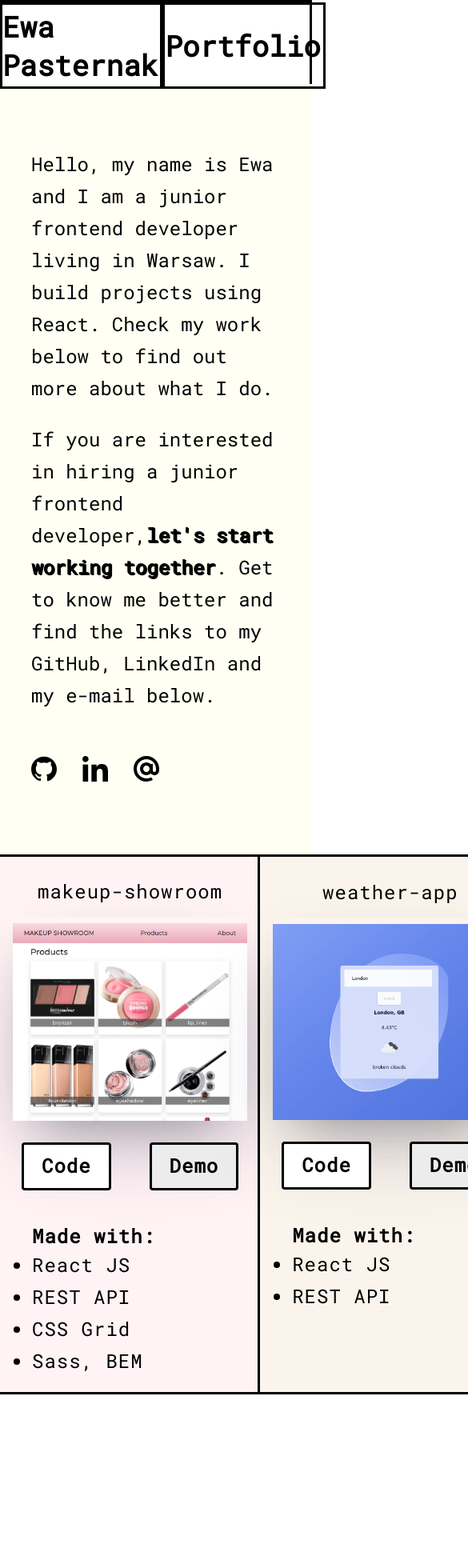
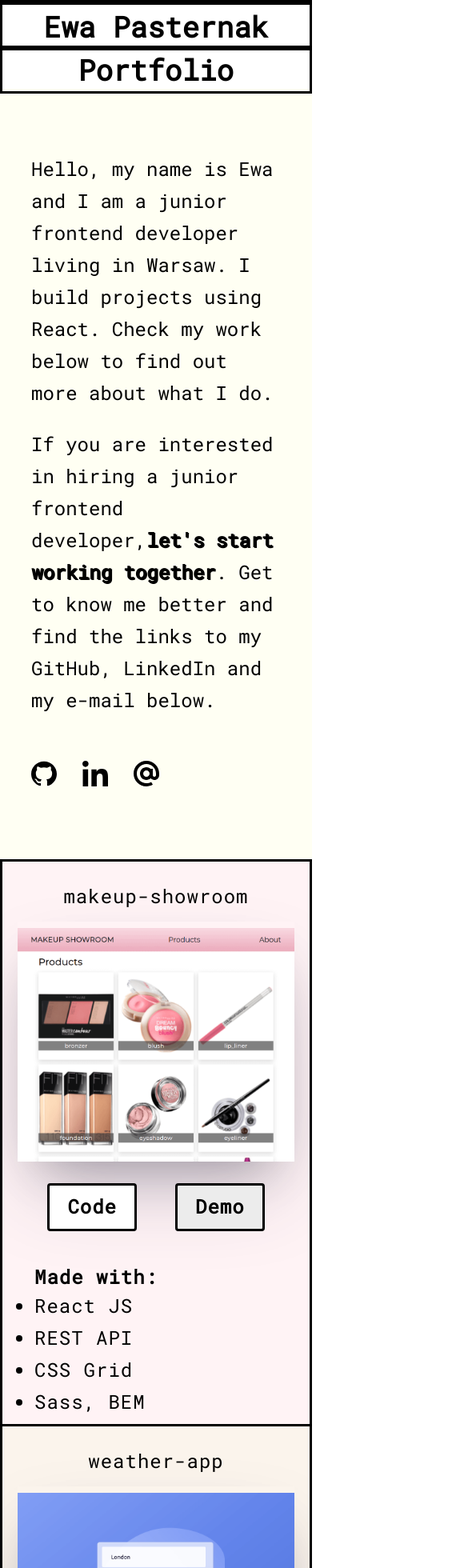
Before and after one commit to pasternakewa/pasternakewa.github.io, a React (Create React App) app: page / in a window 390 px wide. Shown: the top 1960 px of the page at 80% size, 585 px wide, since content can reach past the window. Before the commit the page ends 1743 px from the top, so only its background shows below. Built offline with nearby package versions, Linux system fonts and the light colour scheme.

Commit message:
Add design for the smallest screens

```diff
--- a/src/App.scss
+++ b/src/App.scss
@@ -1,4 +1,5 @@
 @import "./styles/mixins";
+@import "./styles/library";
 
 *,
 *::after,
@@ -13,6 +14,7 @@ body {
   display: flex;
   justify-content: center;
   border: black solid;
+  overflow-x: hidden;
 }
 
 .header {
@@ -153,3 +155,19 @@ img {
     line-height: 40px;
   }
 }
+
+@media (max-width: 414px) {
+  .header {
+    grid-template-columns: 2fr;
+    width: calc(100% - (2 * #{$borderWidth}));
+  }
+  .portfolio {
+    grid-template-columns: 3fr;
+    > * {
+      width: calc(100% - (2 * #{$borderWidth}));
+    }
+  }
+  .portfolio__project__description {
+    margin-bottom: 8px;
+  }
+}
--- /dev/null
+++ b/src/styles/_library.scss
@@ -0,0 +1 @@
+$borderWidth: 3px;
```
